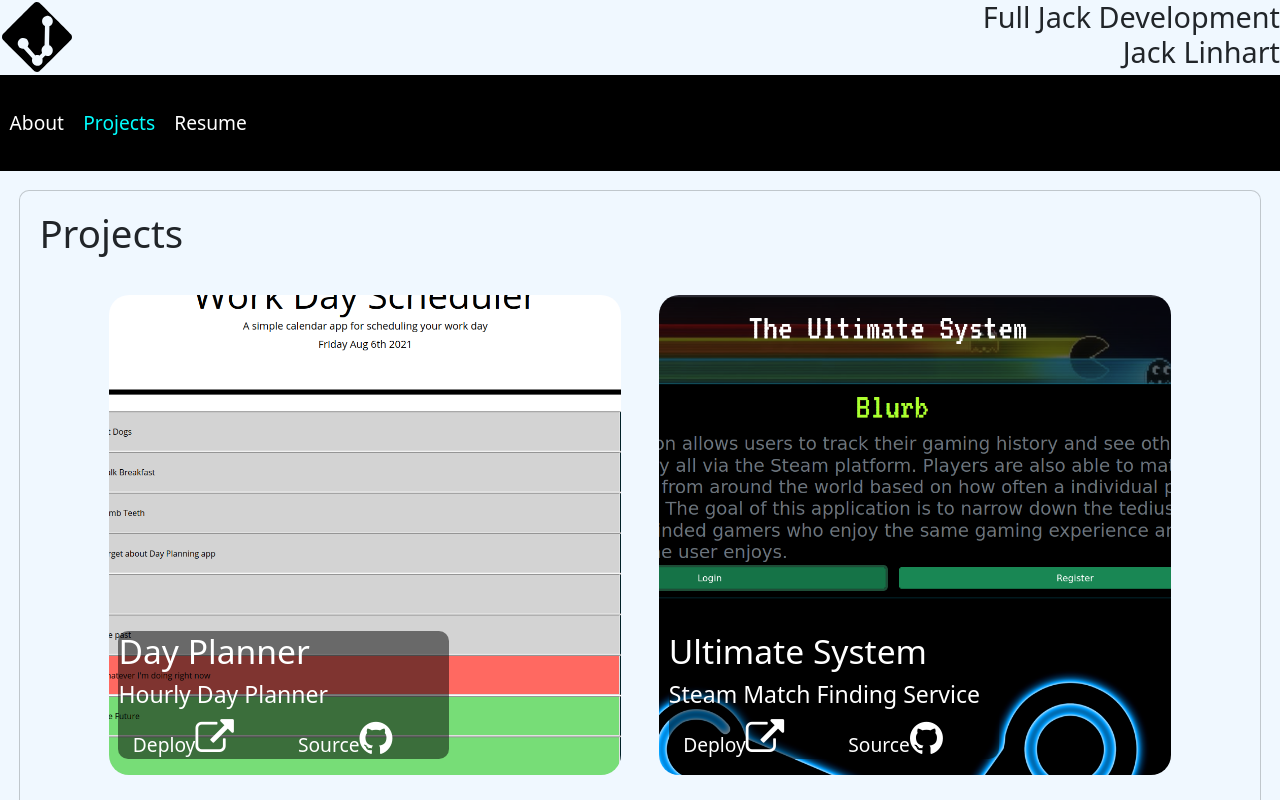
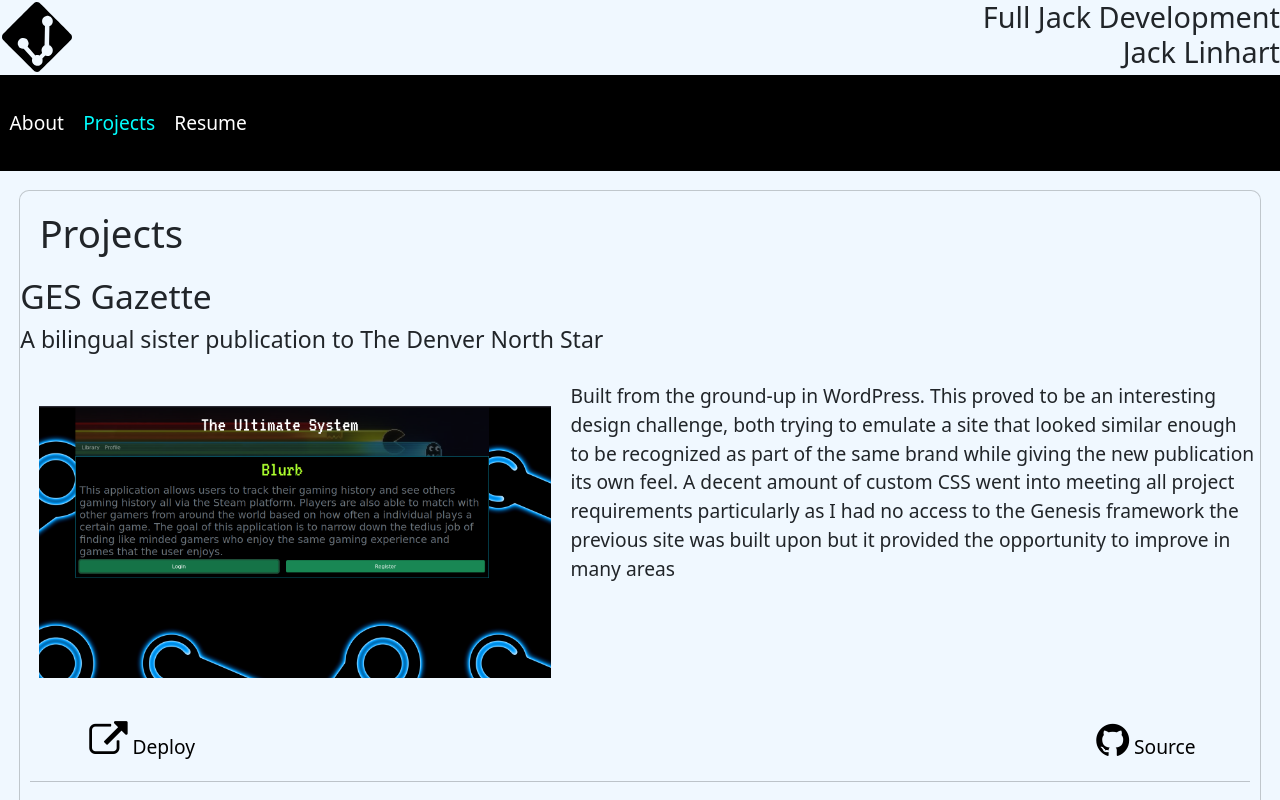
Before and after one commit to iatenine/react-portfolio, a React (Create React App) app: page /gallery in a window 1280 px wide. Shown: the top 800 px of the page. Built offline with nearby package versions, Linux system fonts and the light colour scheme.

Commit message:
substantial changes to Projects page

```diff
--- a/src/components/Gallery.jsx
+++ b/src/components/Gallery.jsx
@@ -6,13 +6,16 @@
   const title = `Projects`;
 
   return (
-    <section className="hoverable" id="projects">
+    <section className="hoverable">
       <h2>{title}</h2>
 
       {/* Populate gallery with projects */}
-      <div className="gallery main-gallery">
-        {Projects.map((project) => (
-          <Project key={project.title} props={project} />
+      <div className="main-gallery">
+        {Projects.map((project, index) => (
+          <Project
+            key={project.title}
+            props={{ ...project, index, count: Projects.length }}
+          />
         ))}
       </div>
     </section>
--- a/src/components/Project.jsx
+++ b/src/components/Project.jsx
@@ -2,49 +2,89 @@
 import placeholderImage from "../img/placeholder.png";
 
 export const Project = ({ props }) => {
-  const { title, altText, subtitle, image, deploymentLink, sourceLink } = props;
+  const {
+    title,
+    altText,
+    subtitle,
+    image,
+    deploymentLink,
+    sourceLink,
+    index,
+    description,
+    count,
+  } = props;
 
   return (
+    <>
       <div>
-      <div className="project-container">
+        <div className="caption-header">
+          <h3>{title}</h3>
+          <h4 className="subtitle-label">{subtitle}</h4>
+        </div>
+
+        <div className="summary-container">
+          <figure>
             <img
               src={image}
               alt={altText}
               placeholder={placeholderImage}
               className="project-image"
-        >
-          {/* {(src) => <img src={src} alt={altText} className="project-image" />} */}
-        </img>
-        <div className="project-caption">
-          <div className="caption-header">
-            <h3>{title}</h3>
-            <h4 className="subtitle-label">{subtitle}</h4>
+              style={{
+                float: index % 2 !== 0 ? "right" : "left",
+              }}
+            ></img>
+          </figure>
+
+          <p style={{}}>
+            {description ?? ""}
+            {/* Lorem ipsum dolor sit amet consectetur adipisicing elit.
+            Necessitatibus, nostrum fuga! A ipsa consectetur officia eveniet
+            reprehenderit, architecto nobis suscipit eos facere perspiciatis,
+            unde itaque cumque dolore! Enim repellendus recusandae animi illo
+            aut deserunt ex, nisi voluptates sequi at temporibus maiores
+            explicabo beatae laudantium tempora excepturi atque iusto, dolor
+            placeat? */}
+          </p>
         </div>
+
+        {/* Footer links */}
         <div className="container">
           <div className="row">
-              <div className="col-6">
+            <div
+              className="col-6"
+              style={{
+                display: "flex",
+                justifyContent: "left",
+              }}
+            >
               <a
                 href={deploymentLink}
                 className="caption-link"
                 target="no_blank"
               >
-                  <span className="contact-label">Deploy</span>
                 <i
-                    className="fa fa-external-link fa-2x"
+                  className="fa fa-external-link fa-2x mx-1"
                   aria-hidden="true"
                 ></i>
+                <span className="contact-label">Deploy</span>
               </a>
             </div>
-              <div className="col-6">
+            <div
+              className="col-6"
+              style={{
+                display: "flex",
+                justifyContent: "right",
+              }}
+            >
               <a href={sourceLink} className="caption-link" target="no_blank">
+                <i className="fa fa-github fa-2x mx-1" aria-hidden="true"></i>
                 <span className="contact-label">Source</span>
-                  <i className="fa fa-github fa-2x" aria-hidden="true"></i>
               </a>
             </div>
           </div>
         </div>
+        {count !== index + 1 ? <hr className="mx-2" /> : <></>}
       </div>
-      </div>
-    </div>
+    </>
   );
 };
--- a/src/data/projects.js
+++ b/src/data/projects.js
@@ -1,18 +1,19 @@
-import dayPlannerPreview from "../img/previews/planner-preview-desktop.png";
 import ultimateSystemPreview from "../img/previews/ultimate-system-splash.png";
 import weatherAppPreview from "../img/previews/weather-preview-desktop.png";
 import currencyPreview from "../img/previews/currency-preview.png";
-import blogPreview from "../img/previews/tech-blog-preview.png";
-import passwordPreview from "../img/previews/password-preview.png";
 
 export const Projects = [
   {
-    title: "Day Planner",
-    subtitle: "Hourly Day Planner",
-    image: dayPlannerPreview,
-    altText: "Hourly day planner",
-    deploymentLink: "https://iatenine.github.io/day-planner/",
-    sourceLink: "https://github.com/iatenine/day-planner",
+    title: "GES Gazette",
+    subtitle: "A bilingual sister publication to The Denver North Star",
+    image: ultimateSystemPreview,
+    altText: "Splash page prompting user to login or signup",
+    deploymentLink: "https://gesgazette.com",
+    sourceLink: "https://github.com/iatenine",
+    description: `Built from the ground-up in WordPress. This proved to be an interesting design challenge,
+    both trying to emulate a site that looked similar enough to be recognized as part of the same brand while giving the new publication its own
+    feel. A decent amount of custom CSS went into meeting all project requirements particularly as I had no access to the Genesis framework the previous
+    site was built upon but it provided the opportunity to improve in many areas`,
   },
   {
     title: "Ultimate System",
@@ -39,22 +40,4 @@
     deploymentLink: "https://iatenine.github.io/currency-exchange-app/",
     sourceLink: "https://github.com/iatenine/currency-exchange-app",
   },
-  {
-    title: "Tech Blog",
-    subtitle: "Text Based Blog",
-    image: blogPreview,
-    altText:
-      "User dashboard with options to create, view, update and delete posts",
-    deploymentLink: "https://immense-stream-52076.herokuapp.com/dashboard",
-    sourceLink: "https://github.com/iatenine/tech-blog",
-  },
-  {
-    title: "Password Generator",
-    subtitle: "Secure password generator",
-    image: passwordPreview,
-    altText:
-      "Generates secure passwords on a static website with no data collection",
-    deploymentLink: "https://iatenine.github.io/password-generator/",
-    sourceLink: "https://github.com/iatenine/password-generator",
-  },
 ];
--- a/src/index.css
+++ b/src/index.css
@@ -68,6 +68,11 @@
   position: relative;
   margin: var(--standard-margin);
   border-radius: 20px;
+  float: left;
+}
+
+.summary-container {
+  overflow: auto;
 }
 
 #my-image {
@@ -84,19 +89,10 @@
   color: white;
 }
 
-.project-container > * > img {
-  width: var(--standard-gallery-image-size);
-  height: var(--standard-gallery-image-size);
-}
-
 img {
   width: 40vw;
-  height: 60vh;
-  object-fit: cover;
-}
-
-.header > .project-container > .project-caption {
-  max-width: 45vw;
+  height: 40vh;
+  object-fit: contain;
 }
 
 .gallery {
@@ -170,10 +166,6 @@
   width: 75px;
 }
 
-.project-container {
-  position: relative;
-}
-
 .caption-header {
   overflow-y: auto;
   max-height: 5rem;
@@ -192,6 +184,7 @@
 
 .caption-link {
   text-decoration: none;
+  color: var(--standard-text-color) !important;
 }
 
 .contact-link {
@@ -291,6 +284,11 @@
 
 /* Create media query breakpoint for mobile devices */
 @media (max-width: 768px) {
+  .project-image {
+    width: 100%;
+    margin: 0;
+  }
+
   .subtitle-label {
     font-weight: 400;
     font-size: 1rem;
@@ -305,11 +303,6 @@
     border-radius: 10%;
     width: 100%;
   }
-
-  .project-container > img {
-    width: 85vw;
-    height: 60vh;
-  }
 }
 
 @media (max-width: 360px) {
```
Lines whose indentation alone changed are shown as unchanged.
